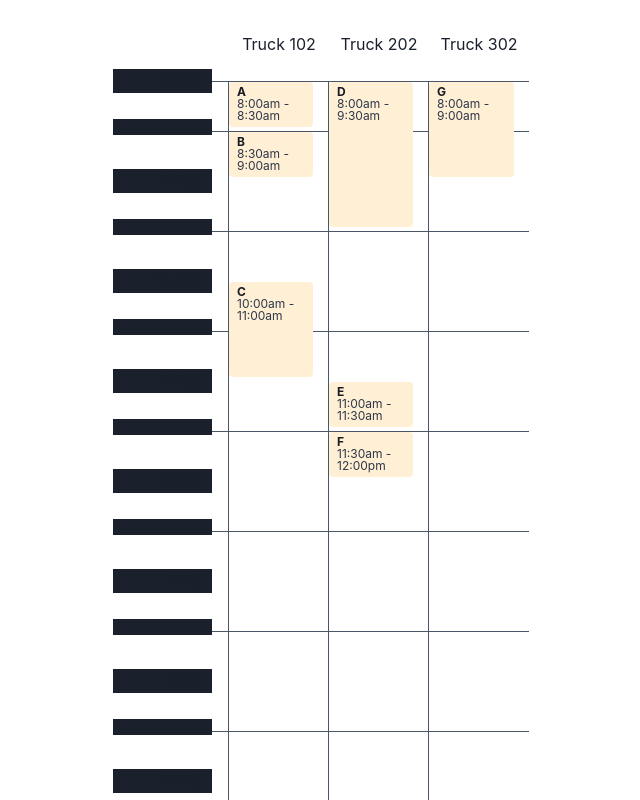
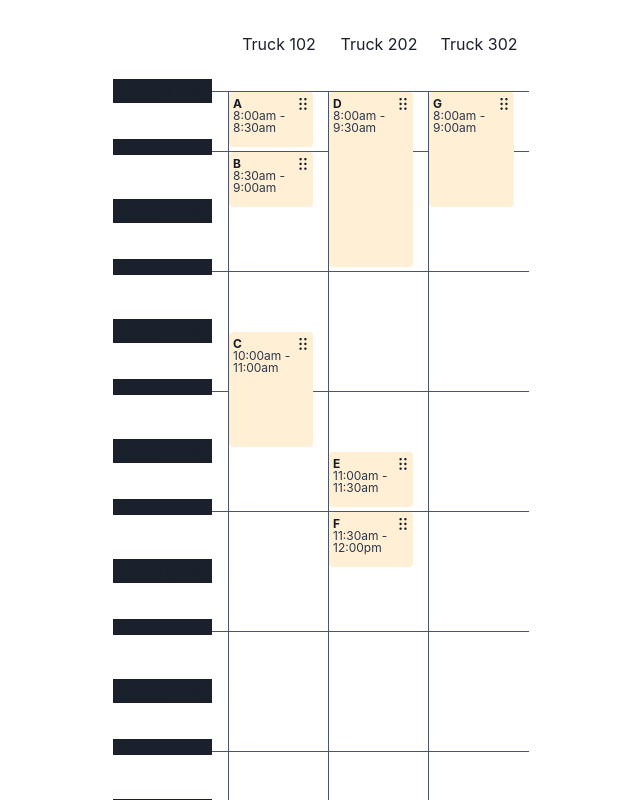
Before and after one commit to dtjv/terra, a Next.js app in the folder web/: page /delivery in a window 1280 px wide. Shown: the top 800 px of the page, without its empty margins (311-951 px from the left). Built offline with nearby package versions, Linux system fonts and the light colour scheme.

Commit message:
Add drag handle icon

```diff
--- a/web/src/components/schedule.tsx
+++ b/web/src/components/schedule.tsx
@@ -5,7 +5,7 @@ import { Cell } from "@/components/cell";
 import { grid } from "../data";
 
 const COL_WIDTH = "100px";
-const ROW_HEIGHT = "50px";
+const ROW_HEIGHT = "60px";
 
 export const Schedule = () => {
   const numRows = grid.grid.length;
--- a/web/src/components/ticket.tsx
+++ b/web/src/components/ticket.tsx
@@ -1,4 +1,5 @@
-import { Box } from "@chakra-ui/react";
+import { Box, Flex } from "@chakra-ui/react";
+import { DragHandleIcon } from "@chakra-ui/icons";
 import { useDrag } from "react-dnd";
 
 export const Ticket = ({ ticket, timeInterval }) => {
@@ -12,7 +13,7 @@ export const Ticket = ({ ticket, timeInterval }) => {
     }),
     [ticket]
   );
-  const height = (ticket.duration / timeInterval) * 50 - 5;
+  const height = (ticket.duration / timeInterval) * 60 - 5;
 
   return (
     <Box
@@ -23,14 +24,18 @@ export const Ticket = ({ ticket, timeInterval }) => {
       h={`${height}px`}
       color="gray.900"
       borderRadius="4px"
-      zIndex="10"
-      cursor="move"
       opacity={isDragging ? 0.5 : 1}
     >
-      <Box pl={2} pt={1} lineHeight="1">
-        <Box fontSize="xs" fontWeight="bold">
+      <Box px={1} pt={1.5} lineHeight="1">
+        <Flex
+          align="start"
+          justify="space-between"
+          fontSize="xs"
+          fontWeight="bold"
+        >
           {ticket.id}
-        </Box>
+          <DragHandleIcon color="gray.900" cursor="grab" />
+        </Flex>
         <Box fontSize="xs" color="gray.700">
           {ticket.range}
         </Box>
```
